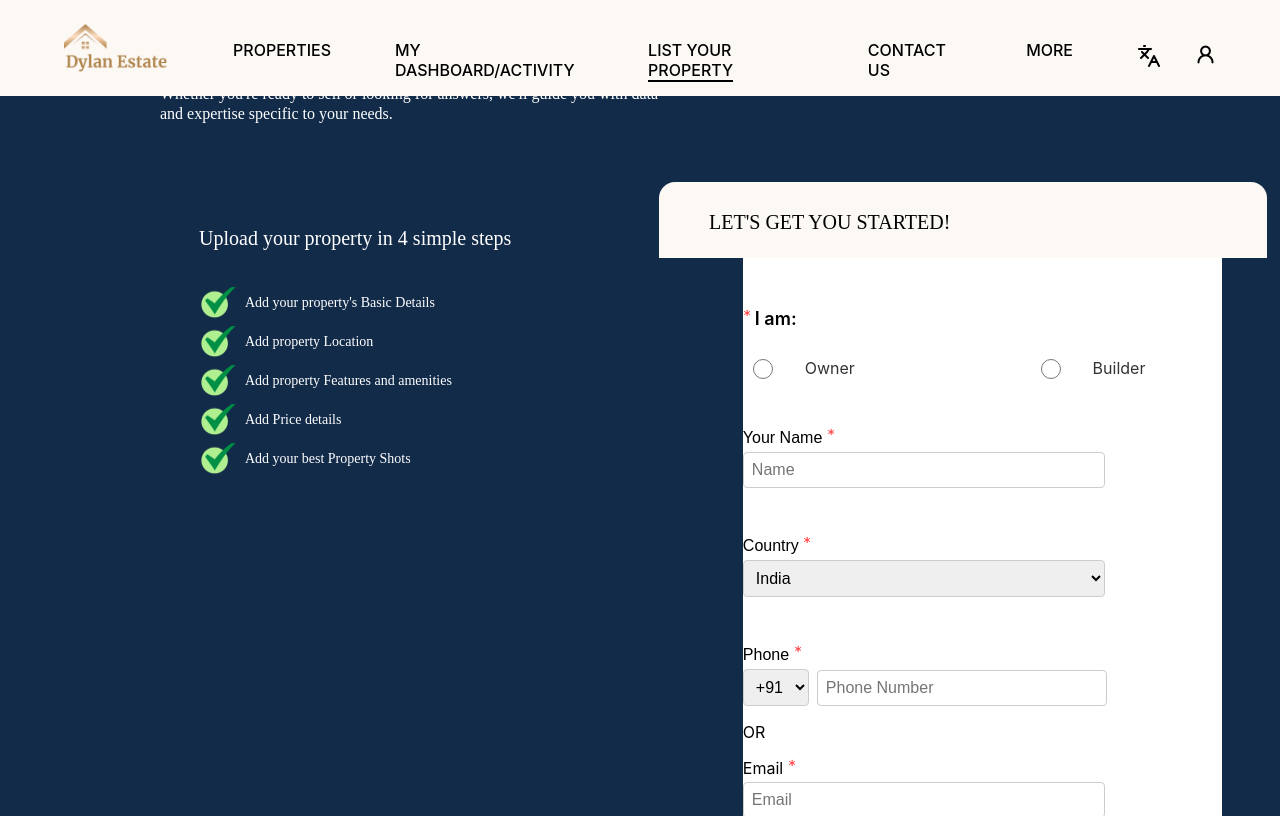
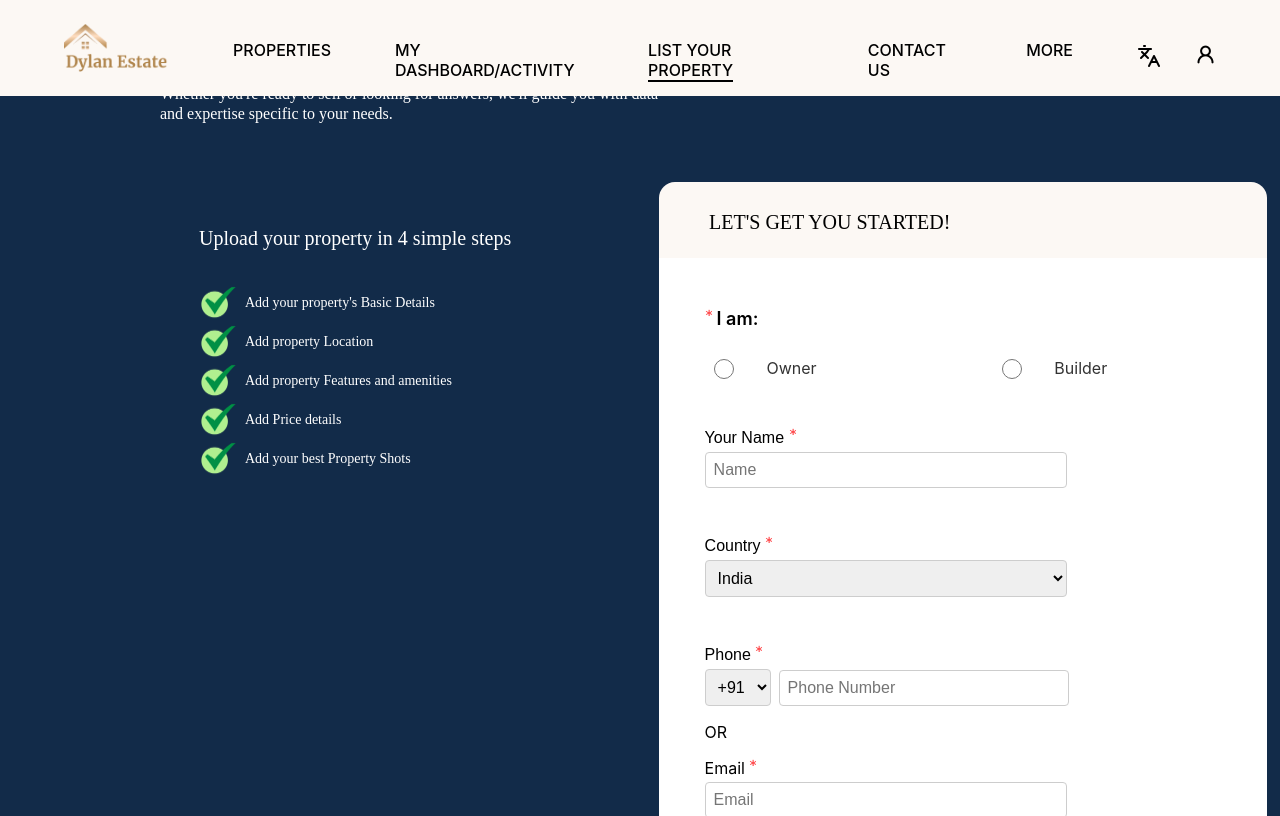
Before and after one commit to kaustubhduse/rent, a React (Create React App) app: page /list-your-property in a window 1280 px wide. Built offline with nearby package versions, Linux system fonts and the light colour scheme.

Commit message:
Added new features

```diff
--- a/src/components/HomePage/FormFilling.css
+++ b/src/components/HomePage/FormFilling.css
@@ -10,7 +10,11 @@
 
 
 .form{
-
+    width: 608px;
+    gap: 0px;
+    border: 1px 1px 1px 1px;
+    opacity: 0px;
+    background-color: #FFFFFF;
     overflow: scroll;
     overflow-x: hidden;
 }
```
